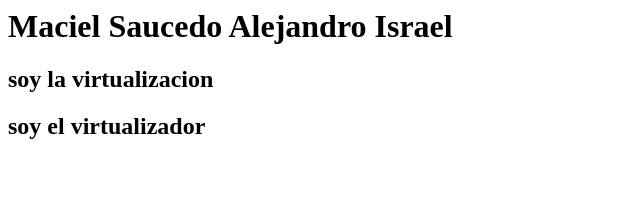
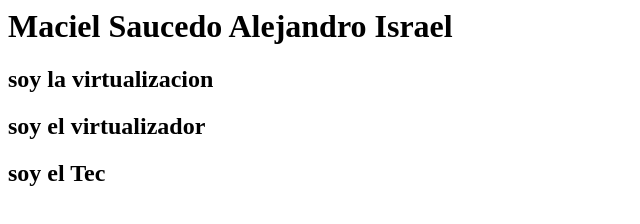
Before and after one commit to PinkiDemoN117/WebDemo, a plain HTML site: page index.html in a window 1280 px wide. Shown: the whole page, without its empty margins (0-640 px from the left). Drawn offline with Linux system fonts and the light colour scheme.

Commit message:
Se agrego la virtualizacion

```diff
--- a/index.html
+++ b/index.html
@@ -14,5 +14,8 @@
         <h2>
             soy el virtualizador
         </h2>
+        <h2>
+            soy el Tec
+        </h2>
     </body>
 </html>
```
